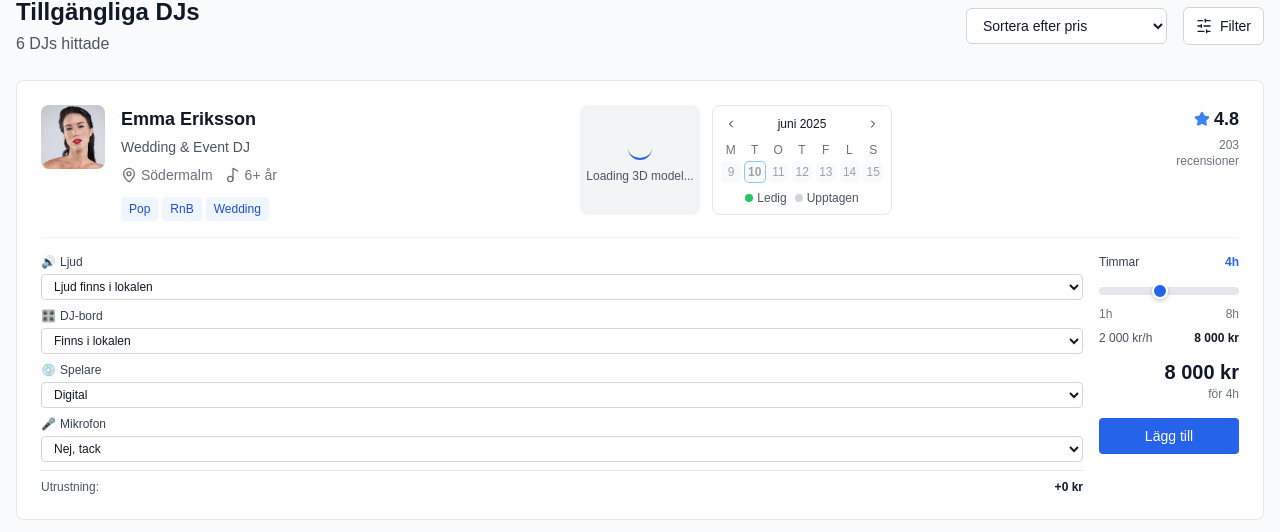
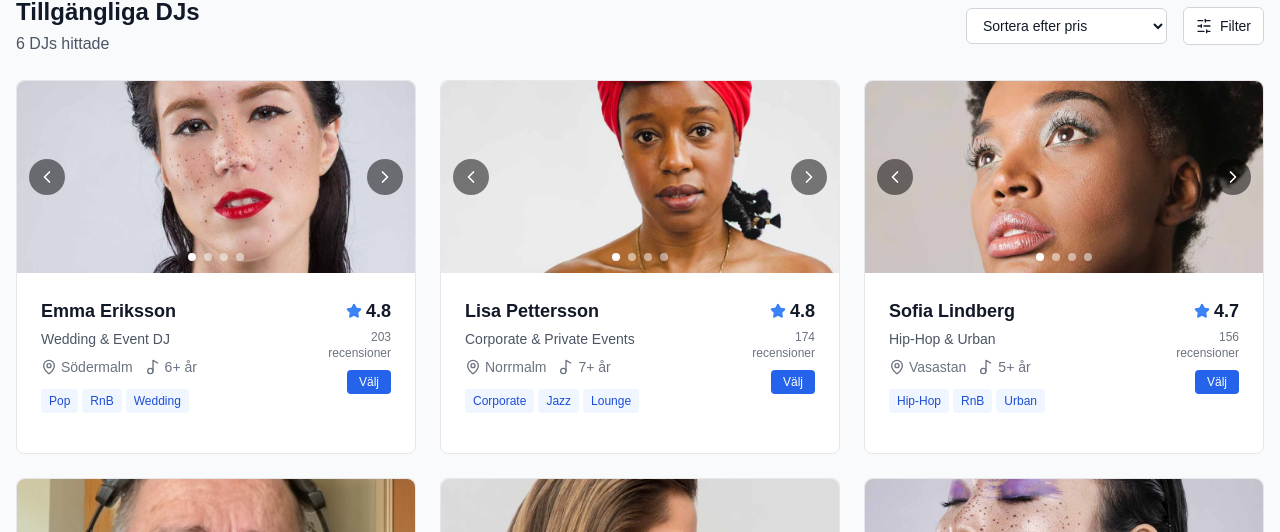
Before and after one commit to DavidFornander/stockholmDJ, a Next.js app: page /djs in a window 1280 px wide. Shown: the part 420-952 px from the top of the page. Built offline with nearby package versions, Linux system fonts and the light colour scheme.

Commit message:
feat: add support for multiple images in DJ data for enhanced carousel display

```diff
--- a/src/components/pages/djs/DJDirectory.tsx
+++ b/src/components/pages/djs/DJDirectory.tsx
@@ -2,7 +2,7 @@
 
 import React, { useState } from 'react';
 import Image from 'next/image';
-import { Search, SlidersHorizontal, MapPin, Star, Music2, Clock } from 'lucide-react';
+import { Search, SlidersHorizontal, MapPin, Star, Music2, Clock, ChevronLeft, ChevronRight } from 'lucide-react';
 import { DJ } from '@/types/dj';
 import { useBasket } from '@/context/BasketContext';
 import MiniCalendar from '@/components/shared/ui/MiniCalendar';
@@ -23,6 +23,12 @@ const djsData: DJ[] = [
     specialties: ['House', 'Techno', 'Deep House'],
     experience: '8+ år',
     imageUrl: '/assets/images/profiles/dj_image.jpg',
+    images: [
+      '/assets/images/profiles/dj_image.jpg',
+      '/assets/images/profiles/glow__page--irl-looks-01.jpg',
+      '/assets/images/profiles/glow__page--irl-looks-02.jpg',
+      '/assets/images/profiles/glow__page--irl-looks-03.jpg'
+    ],
     available: true,
     duration: '1-9 timmar',
     equipment: 'Komplett ljudanläggning',
@@ -56,6 +62,12 @@ const djsData: DJ[] = [
     specialties: ['Pop', 'RnB', 'Wedding'],
     experience: '6+ år',
     imageUrl: '/assets/images/profiles/glow__page--irl-looks-01.jpg',
+    images: [
+      '/assets/images/profiles/glow__page--irl-looks-01.jpg',
+      '/assets/images/profiles/wink__page--gallery-02.jpg',
+      '/assets/images/profiles/moda__page--lookbook-01.jpg',
+      '/assets/images/profiles/trending__page--lookbook-01.jpg'
+    ],
     available: true,
     duration: '1-6 timmar',
     equipment: 'Premium ljudsystem',
@@ -89,6 +101,12 @@ const djsData: DJ[] = [
     specialties: ['Progressive', 'Trance', 'Electronic'],
     experience: '10+ år',
     imageUrl: '/assets/images/profiles/glow__page--irl-looks-02.jpg',
+    images: [
+      '/assets/images/profiles/glow__page--irl-looks-02.jpg',
+      '/assets/images/profiles/wink__page--gallery-03.jpg',
+      '/assets/images/profiles/moda__page--lookbook-02.jpg',
+      '/assets/images/profiles/trending__page--lookbook-02.jpg'
+    ],
     available: false,
     duration: '1-5 timmar',
     equipment: 'Professionell utrustning',
@@ -122,6 +140,12 @@ const djsData: DJ[] = [
     specialties: ['Hip-Hop', 'RnB', 'Urban'],
     experience: '5+ år',
     imageUrl: '/assets/images/profiles/glow__page--irl-looks-03.jpg',
+    images: [
+      '/assets/images/profiles/glow__page--irl-looks-03.jpg',
+      '/assets/images/profiles/wink__page--gallery-04.jpg',
+      '/assets/images/profiles/moda__page--lookbook-03.jpg',
+      '/assets/images/profiles/trending__page--lookbook-03.jpg'
+    ],
     available: true,
     duration: '1-4 timmar',
     equipment: 'Standardutrustning',
@@ -155,6 +179,12 @@ const djsData: DJ[] = [
     specialties: ['Vinyl', 'Classic House', 'Disco'],
     experience: '12+ år',
     imageUrl: '/assets/images/profiles/glow__page--irl-looks-04.jpg',
+    images: [
+      '/assets/images/profiles/glow__page--irl-looks-04.jpg',
+      '/assets/images/profiles/wink__page--gallery-05.jpg',
+      '/assets/images/profiles/moda__page--lookbook-04.jpg',
+      '/assets/images/profiles/trending__page--lookbook-04.jpg'
+    ],
     available: true,
     duration: '1-6 timmar',
     equipment: 'Vintage vinyl setup',
@@ -188,6 +218,12 @@ const djsData: DJ[] = [
     specialties: ['Corporate', 'Jazz', 'Lounge'],
     experience: '7+ år',
     imageUrl: '/assets/images/profiles/glow__page--irl-looks-05.jpg',
+    images: [
+      '/assets/images/profiles/glow__page--irl-looks-05.jpg',
+      '/assets/images/profiles/wink__page--gallery-06.jpg',
+      '/assets/images/profiles/moda__page--lookbook-05.jpg',
+      '/assets/images/profiles/trending__page--lookbook-05.jpg'
+    ],
     available: true,
     duration: '1-5 timmar',
     equipment: 'Diskret ljudsystem',
@@ -240,6 +276,8 @@ const DJDirectory: React.FC = () => {
 
   const DJCard: React.FC<{ dj: DJ }> = ({ dj }) => {
     const { addItem, isItemInBasket, removeItem } = useBasket();
+    const [showInteractive, setShowInteractive] = useState(false);
+    const [currentImageIndex, setCurrentImageIndex] = useState(0);
     const [selectedGear, setSelectedGear] = useState({
       speakers: { name: 'Ljud finns i lokalen', cost: 0 },
       djTable: { name: 'Finns i lokalen', cost: 0 },
@@ -248,6 +286,17 @@ const DJDirectory: React.FC = () => {
     });
     const [selectedHours, setSelectedHours] = useState(4);
     const [selectedDate, setSelectedDate] = useState('');
+
+    // Get available images (use images array if available, otherwise fall back to single imageUrl)
+    const availableImages = dj.images && dj.images.length > 0 ? dj.images : [dj.imageUrl];
+
+    const nextImage = () => {
+      setCurrentImageIndex((prev) => (prev + 1) % availableImages.length);
+    };
+
+    const prevImage = () => {
+      setCurrentImageIndex((prev) => (prev - 1 + availableImages.length) % availableImages.length);
+    };
 
     const handleGearChange = (gearType: keyof typeof selectedGear, option: { name: string; cost: number }) => {
       setSelectedGear(prev => ({
@@ -290,23 +339,60 @@ const DJDirectory: React.FC = () => {
     return (
       <div className="bg-white dark:bg-gray-900 border border-gray-200 dark:border-gray-800 rounded-lg hover:shadow-md dark:hover:shadow-lg transition-shadow duration-200">
         <div className="p-6">
-          {/* Responsive Layout Container */}
-          <div className="flex flex-col">
-            {/* Photo Section - Small screens only, top position */}
-            <div className="lg:hidden mb-4 flex justify-center">
-              <div className="w-20 h-20 rounded-lg overflow-hidden bg-gray-100 dark:bg-gray-700">
+          {/* Image Carousel - Full width at top, optimized for card format */}
+          <div className="relative mb-6 -mx-6 -mt-6">
+            <div className="relative h-40 md:h-44 lg:h-48 overflow-hidden rounded-t-lg">
               <Image
-                  src={dj.imageUrl}
-                  alt={dj.name}
-                  width={160}
-                  height={160}
-                  className="w-full h-full object-cover"
+                src={availableImages[currentImageIndex]}
+                alt={`${dj.name} - bild ${currentImageIndex + 1}`}
+                fill
+                className="object-cover transition-opacity duration-300"
               />
+
+              {/* Navigation arrows - only show if more than 1 image */}
+              {availableImages.length > 1 && (
+                <>
+                  <button
+                    onClick={prevImage}
+                    className="absolute left-3 top-1/2 transform -translate-y-1/2 bg-black bg-opacity-50 hover:bg-opacity-75 text-white p-2 rounded-full transition-all duration-200"
+                    aria-label="Föregående bild"
+                  >
+                    <ChevronLeft className="w-5 h-5" />
+                  </button>
+                  <button
+                    onClick={nextImage}
+                    className="absolute right-3 top-1/2 transform -translate-y-1/2 bg-black bg-opacity-50 hover:bg-opacity-75 text-white p-2 rounded-full transition-all duration-200"
+                    aria-label="Nästa bild"
+                  >
+                    <ChevronRight className="w-5 h-5" />
+                  </button>
+                </>
+              )}
+
+              {/* Image indicators - only show if more than 1 image */}
+              {availableImages.length > 1 && (
+                <div className="absolute bottom-3 left-1/2 transform -translate-x-1/2 flex gap-2">
+                  {availableImages.map((_, index) => (
+                    <button
+                      key={index}
+                      onClick={() => setCurrentImageIndex(index)}
+                      className={`w-2 h-2 rounded-full transition-all duration-200 ${
+                        index === currentImageIndex
+                          ? 'bg-white'
+                          : 'bg-white bg-opacity-50 hover:bg-opacity-75'
+                      }`}
+                      aria-label={`Visa bild ${index + 1}`}
+                    />
+                  ))}
+                </div>
+              )}
             </div>
           </div>
 
-            {/* Name + Reviews Section - Small screens only */}
-            <div className="lg:hidden flex justify-between items-start mb-4">
+          {/* Responsive Layout Container */}
+          <div className="flex flex-col">
+            {/* Name + Reviews Section - Unified for all screens */}
+            <div className="flex justify-between items-start mb-4">
               <div className="flex-1">
                 <h3 className="font-semibold text-gray-900 dark:text-white text-lg">{dj.name}</h3>
                 <p className="text-gray-600 dark:text-gray-400 text-sm mt-1">{dj.title}</p>
@@ -339,55 +425,20 @@ const DJDirectory: React.FC = () => {
                   <Star className="w-4 h-4 fill-blue-500 text-blue-500" />
                   <span className="font-semibold text-gray-900 dark:text-white text-lg">{dj.rating}</span>
                 </div>
-                <p className="text-xs text-gray-500 dark:text-gray-400">{dj.reviewCount} recensioner</p>
+                <p className="text-xs text-gray-500 dark:text-gray-400 mb-2">{dj.reviewCount} recensioner</p>
+                <button
+                  onClick={() => setShowInteractive(!showInteractive)}
+                  className="px-3 py-1 text-xs font-medium bg-blue-600 hover:bg-blue-700 text-white rounded transition-colors"
+                  aria-label={showInteractive ? "Dölj interaktiva funktioner" : "Visa interaktiva funktioner"}
+                >
+                  {showInteractive ? 'Dölj' : 'Välj'}
+                </button>
               </div>
             </div>
 
-            {/* Large Screen Layout - Photo, Name, 3D/Calendar, Reviews (horizontal) */}
-            <div className="hidden lg:flex lg:items-start">
-              {/* 1. DJ Photo - Fixed Width */}
-              <div className="w-16 mr-4 flex-shrink-0">
-                <div className="w-16 h-16 rounded-lg overflow-hidden bg-gray-100 dark:bg-gray-700">
-                  <Image
-                    src={dj.imageUrl}
-                    alt={dj.name}
-                    width={128}
-                    height={128}
-                    className="w-full h-full object-cover"
-                  />
-                </div>
-              </div>
-
-              {/* 2. Name Section - Fixed Width */}
-              <div className="w-48 flex-shrink-0">
-                <h3 className="font-semibold text-gray-900 dark:text-white text-lg">{dj.name}</h3>
-                <p className="text-gray-600 dark:text-gray-400 text-sm mt-1">{dj.title}</p>
-                <div className="flex items-center gap-3 mt-2 text-sm text-gray-500 dark:text-gray-400">
-                  <div className="flex items-center gap-1">
-                    <MapPin className="w-4 h-4" />
-                    {dj.location}
-                  </div>
-                  <div className="flex items-center gap-1">
-                    <Music2 className="w-4 h-4" />
-                    {dj.experience}
-                  </div>
-                </div>
-
-                {/* Specialties */}
-                <div className="flex flex-wrap gap-1 mt-3">
-                  {dj.specialties.slice(0, 3).map((specialty, index) => (
-                    <span
-                      key={index}
-                      className="inline-flex items-center px-2 py-1 text-xs font-medium bg-blue-50 dark:bg-blue-900/30 text-blue-700 dark:text-blue-300 rounded"
-                    >
-                      {specialty}
-                    </span>
-                  ))}
-                </div>
-              </div>
-
-              {/* 3. 3D & Calendar Section - Flexible Center */}
-              <div className="flex-1 px-4">
+            {/* 3D & Calendar Section - Conditionally rendered for all screens */}
+            {showInteractive && (
+              <div className="mb-4 transition-all duration-300 ease-in-out">
                 <div className="flex gap-3 justify-center">
                   <div className="w-[120px] h-[110px]">
                     <Compact3DViewer
@@ -406,43 +457,14 @@ const DJDirectory: React.FC = () => {
                   </div>
                 </div>
               </div>
-
-              {/* 4. Reviews Section - Fixed Width */}
-              <div className="w-20 text-right flex-shrink-0">
-                <div className="flex items-center justify-end gap-1 mb-1">
-                  <Star className="w-4 h-4 fill-blue-500 text-blue-500" />
-                  <span className="font-semibold text-gray-900 dark:text-white text-lg">{dj.rating}</span>
-                </div>
-                <p className="text-xs text-gray-500 dark:text-gray-400">{dj.reviewCount} recensioner</p>
-              </div>
+            )}
           </div>
 
-            {/* 3D & Calendar Section - Small screens only, bottom position */}
-            <div className="lg:hidden">
-              <div className="flex gap-3 justify-center">
-                <div className="w-[120px] h-[110px]">
-                  <Compact3DViewer
-                    modelPath={dj.model3D}
-                    selectedGear={selectedGear}
-                    className="w-full h-full"
-                  />
-                </div>
-                <div className="w-[180px] h-[110px]">
-                  <MiniCalendar
-                    availability={dj.availability}
-                    selectedDate={selectedDate}
-                    onDateSelect={setSelectedDate}
-                    className="w-full h-full text-xs"
-                  />
-                </div>
-              </div>
-            </div>
-          </div>
-
-          {/* Interactive Controls & Pricing - Mobile Responsive */}
-          <div className="flex flex-col lg:flex-row lg:items-start justify-between mt-4 pt-4 border-t border-gray-100 dark:border-gray-700 gap-4">
-            {/* Gear Selection */}
-            <div className="flex-1 min-w-0">
+          {/* Interactive Controls & Pricing - Conditionally rendered, optimized for grid layout */}
+          {showInteractive && (
+            <div className="flex flex-col justify-between mt-4 pt-4 border-t border-gray-100 dark:border-gray-700 gap-4 transition-all duration-300 ease-in-out">
+              {/* Gear Selection - Simplified for card format */}
+              <div className="w-full">
                 <InlineGearSelector
                   compatibleGear={dj.compatibleGear}
                   selectedGear={selectedGear}
@@ -450,9 +472,8 @@ const DJDirectory: React.FC = () => {
                 />
               </div>
 
-            {/* Price and Controls */}
-            <div className="flex-shrink-0 w-full lg:w-[140px] lg:text-right">
-              <div className="mb-3">
+              {/* Hour Slider */}
+              <div className="w-full">
                 <HourSlider
                   value={selectedHours}
                   onChange={setSelectedHours}
@@ -462,19 +483,20 @@ const DJDirectory: React.FC = () => {
                 />
               </div>
 
-              <div className="flex lg:flex-col justify-between lg:justify-start items-center lg:items-end">
-                <div className="lg:mb-1">
+              {/* Price and Controls */}
+              <div className="flex justify-between items-center">
+                <div>
                   <div className="text-xl font-bold text-gray-900 dark:text-white">
                     {totalPrice.toLocaleString('sv-SE')} kr
                   </div>
-                  <p className="text-xs text-gray-500 dark:text-gray-400 lg:mb-3">
+                  <p className="text-xs text-gray-500 dark:text-gray-400">
                     för {selectedHours}h
                   </p>
                 </div>
 
                 <button
                   onClick={handleAddToBasket}
-                  className={`px-4 py-2 rounded text-sm font-medium transition-colors lg:w-full ${
+                  className={`px-4 py-2 rounded text-sm font-medium transition-colors ${
                     isInBasket
                       ? 'bg-green-600 hover:bg-green-700 text-white'
                       : 'bg-blue-600 hover:bg-blue-700 text-white'
@@ -484,7 +506,7 @@ const DJDirectory: React.FC = () => {
                 </button>
               </div>
             </div>
-          </div>
+          )}
         </div>
       </div>
     );
@@ -597,7 +619,7 @@ const DJDirectory: React.FC = () => {
         </div>
 
         {/* DJ Results */}
-        <div className="space-y-4">
+        <div className="grid grid-cols-1 md:grid-cols-2 xl:grid-cols-3 gap-6">
           {filteredAndSortedDJs.map((dj) => (
             <DJCard key={dj.id} dj={dj} />
           ))}
--- a/src/types/dj.ts
+++ b/src/types/dj.ts
@@ -24,6 +24,7 @@ export interface DJ {
   specialties: string[];
   experience: string;
   imageUrl: string;
+  images?: string[]; // Multiple images for carousel
   available: boolean;
   duration: string;
   equipment: string;
```
Lines whose indentation alone changed are shown as unchanged.
